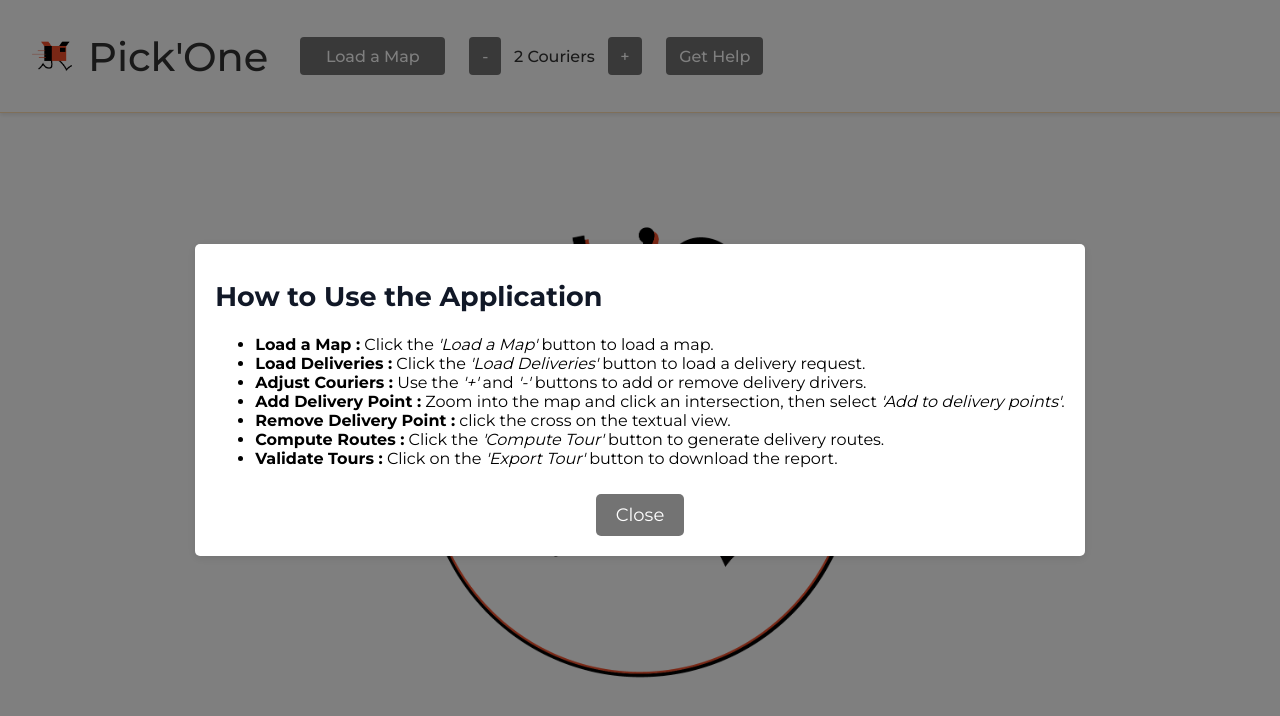
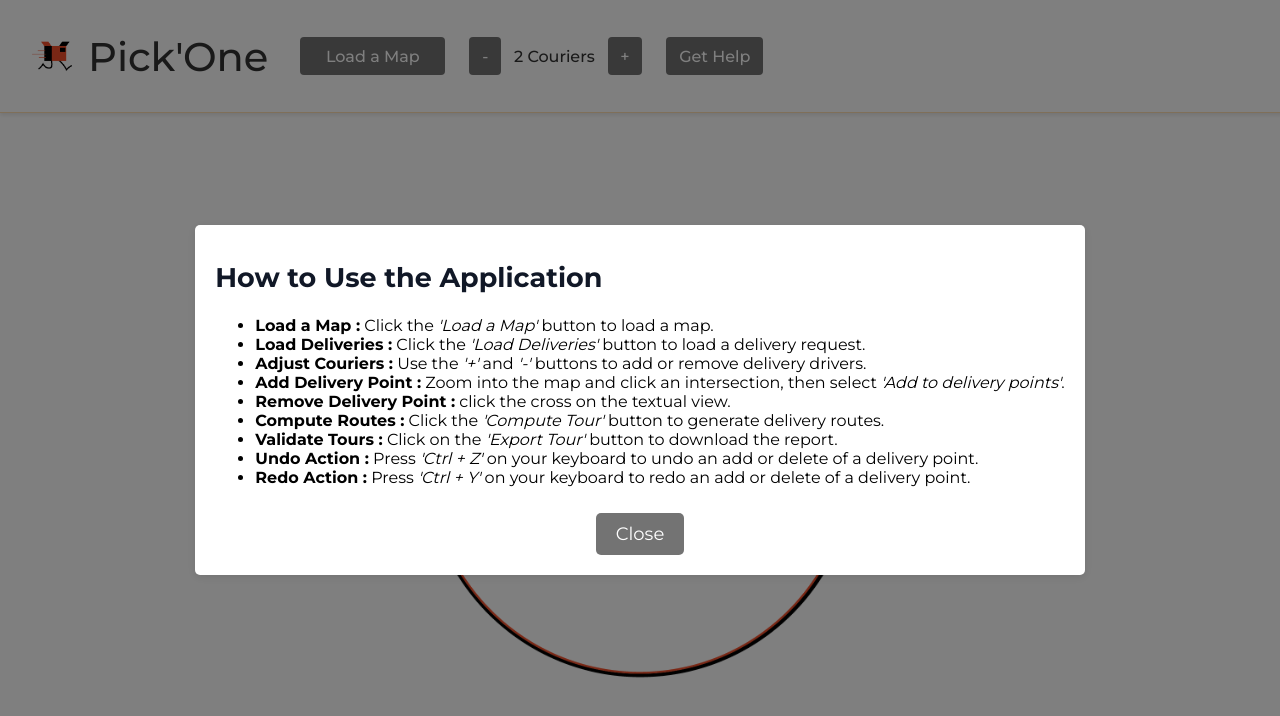
Before and after one commit to theoclou/PLD-Agile, a React (Create React App) app in the folder new-front/: page / in a window 1280 px wide. Both pictures are taken after a click on the button "Get Help". Shown: the top 716 px of the page. Built offline with nearby package versions, Linux system fonts and the light colour scheme.

Commit message:
Updated help notification

```diff
--- a/new-front/src/Components/MapComponent.js
+++ b/new-front/src/Components/MapComponent.js
@@ -146,6 +146,14 @@ const MapComponent = () => {
           <li>
             <strong>Validate Tours :</strong> Click on the{" "}
             <em>'Export Tour' </em> button to download the report.
+          </li>
+          <li>
+            <strong>Undo Action :</strong> Press <em>'Ctrl + Z' </em> on your
+            keyboard to undo an add or delete of a delivery point.
+          </li>
+          <li>
+            <strong>Redo Action :</strong> Press <em>'Ctrl + Y' </em> on your
+            keyboard to redo an add or delete of a delivery point.
           </li>
         </ul>
       </div>
```
Also changed, not shown: 1 other file (tests, documents, lock files or other folders).
